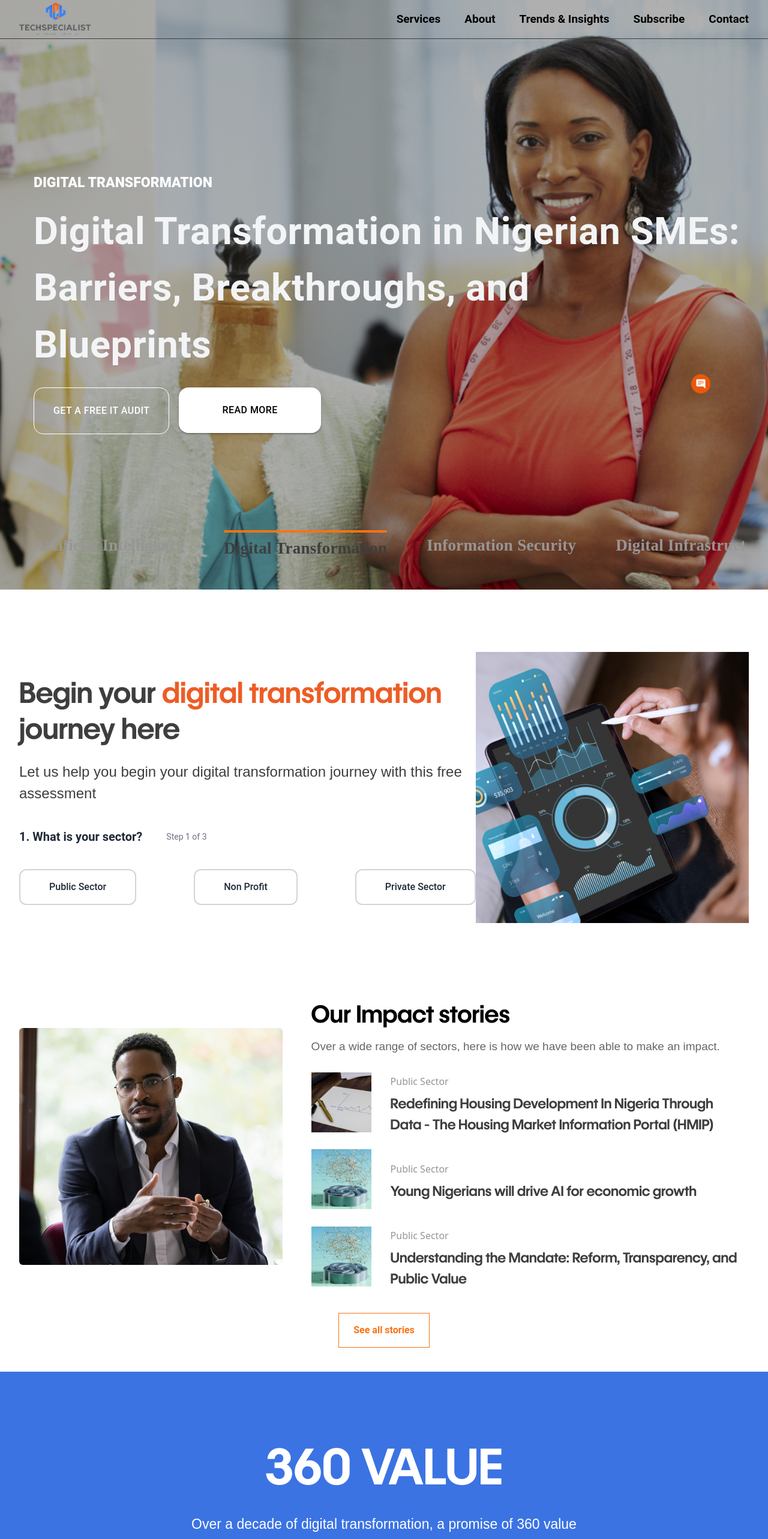
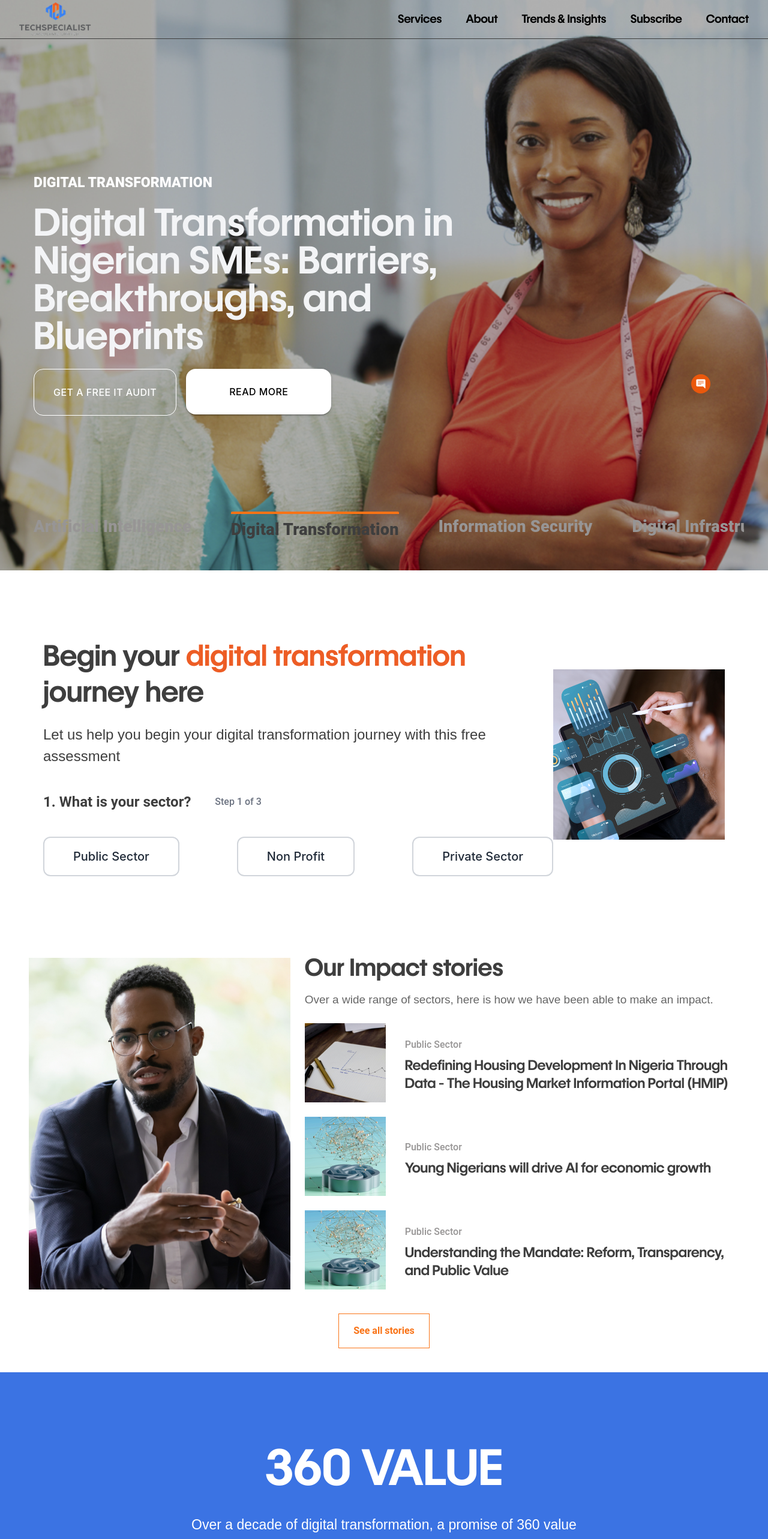
Before and after one commit to joy0796/TECHSPECIALIST, a Next.js app: page / in a window 1280 px wide. Shown: the top 2566 px of the page at 60% size. Built offline with nearby package versions, Linux system fonts and the light colour scheme.

Commit message:
fixed heropage

```diff
--- a/src/app/components/about/aboutus.tsx
+++ b/src/app/components/about/aboutus.tsx
@@ -24,9 +24,9 @@ export default function Aboutus() {
       <div className="absolute inset-0 bg-black/30" /> */}
 
       {/* Content Box */}
-      <div className="absolute top-10 left-5 sm:left-10 bg-gradient-to-r from-black/80 via-black/60 to-transparent text-white max-w-4xl p-6 mt-14 rounded-md shadow-lg border-l-4 border-[#F06322]" data-aos="fade-up"
+      <div className="absolute top-10 left-5 sm:left-10 bg-gradient-to-r from-black/80 via-black/60 to-transparent text-white max-w-4xl p-6 mt-14 rounded-md shadow-lg border-l-4 border-[#F06322] py-16" data-aos="fade-up"
      data-aos-duration="1000">
-        <p className="text-[57px] font-[600] uppercase text-[#FFFFFF] mb-2 mt-10 font-sans">About Us</p>
+        <p className="text-[57px] font-[600] text-[#FFFFFF] mb-2 mt-10 font-sans">About Us</p>
         <h2 className="text-[23px] font-[900] leading-snug mb-6 font-Roboto">
           Where innovation meets impacts, we bridge users, technology and businesses with bespoke IT services.Our end-to-end solutions empower organisations to work smarter, grow faster and align IT with strategic goals-turning ambitions into measureable success.
         </h2>
--- a/src/app/components/about/aboutuswrapper.tsx
+++ b/src/app/components/about/aboutuswrapper.tsx
@@ -5,7 +5,7 @@ import Image from "next/image";
 const AboutusWrapper = () => {
   return (
     <>
-    <div className="relative w-full h-[100vh] overflow-hidden">
+    <div className="relative w-full h-[100vh] overflow-hidden pt-16">
     <div
       className="absolute inset-0 bg-cover bg-no-repeat"
       style={{ backgroundImage: "url('/aboutimg.png')",
--- a/src/app/components/digitalTransformation.tsx
+++ b/src/app/components/digitalTransformation.tsx
@@ -37,7 +37,7 @@ export default function DigitalTransformationSection() {
   const handleReset = () => setStep(1);
 
   return (
-    <section className="flex  w-[95%] flex-col items-center justify-between  pt-12 pb-24 gap-10 mx-auto">
+    <section className="flex  w-[95%] flex-col items-center justify-between  pt-12 pb-24 gap-10 mx-auto px-4 md:px-10">
       {step === 1 && (
         <div className="flex flex-col-reverse lg:flex-row items-center justify-between w-full">
           <div
@@ -53,17 +53,17 @@ export default function DigitalTransformationSection() {
               Let us help you begin your digital transformation journey with this free assessment
             </p>
             <div className="mt-10 flex flex-col sm:flex-row items-center justify-start gap-10 text-gray-800 w-full mb-10">
-              <h2 className="text-xl font-semibold mb-4 sm:mb-0">
+              <h2 className="font-[20px] md:text-[24px] font-[700] mb-4 sm:mb-0 font-Poppins text-[#3E3E3E]">
                 1. <span className="font-bold">What is your sector?</span>
               </h2>
-              <p className="text-sm text-gray-500">Step 1 of 3</p>
+              <p className="text-[14px] md:text-[16px] text-gray-500 font-[500] font-sans">Step 1 of 3</p>
             </div>
             <div className="mt-6 flex flex-col sm:flex-row items-center justify-start gap-10 md:gap-24">
               {sectors.map((sector) => (
                 <button
                   key={sector}
                   onClick={() => sector === "Public Sector" && setStep(2)}
-                  className="px-12 py-4 border-2 border-gray-300 rounded-xl text-gray-800 font-medium hover:bg-[#ED5D25] hover:text-white transition whitespace-nowrap"
+                  className="px-12 py-4 border-2 border-gray-300 rounded-xl text-gray-800 font-[500] hover:bg-[#ED5D25] hover:text-white transition whitespace-nowrap text-[18px] md:text-[20px] font-inter"
                 >
                   {sector}
                 </button>
@@ -98,13 +98,13 @@ export default function DigitalTransformationSection() {
 
           </div>
           <p className="text-sm text-gray-500 mb-6 font-semibold">Step 2 of 3</p>
-          <button onClick={handleReset} className="text-orange-500 font-semibold ml-auto text-lg mb-10">Reset</button>
+          <button onClick={handleReset} className="text-[#ED5D25] font-semibold ml-auto text-lg mb-10">Reset</button>
           </div>
           <div className="grid grid-cols-1 sm:grid-cols-2 lg:grid-cols-3 gap-14">
             {industries.map((industry) => (
               <div
                 key={industry}
-                className="shadow-lg rounded-lg py-8 px-4 cursor-pointer hover:shadow-lg transition border-t-4 border-orange-500 text-[#3E3E3E] hover:bg-orange-500 hover:text-white"
+                className="shadow-lg rounded-lg py-8 px-4 cursor-pointer hover:shadow-lg transition border-t-4 border-[#ED5D25] text-[#3E3E3E] hover:bg-[#ED5D25] hover:text-white"
                 onClick={() => setStep(3)}
               >
                 <p className="font-semibold text-lg">{industry}</p>
@@ -123,7 +123,7 @@ export default function DigitalTransformationSection() {
 
           </div>
           <p className="text-sm text-gray-500 mb-6 font-semibold">Step 2 of 3</p>
-          <button onClick={handleReset} className="text-orange-500 font-semibold ml-auto text-lg mb-10">Reset</button>
+          <button onClick={handleReset} className="text-[#ED5D25] font-semibold ml-auto text-lg mb-10">Reset</button>
           </div>
           <div className="grid grid-cols-1 sm:grid-cols-2 lg:grid-cols-3 gap-6 text-[#3E3E3E] ">
             {cards.map((card, index) => (
@@ -136,7 +136,7 @@ export default function DigitalTransformationSection() {
                   <p className="text-[#979595]">{card.content}</p>
                 </div>
                 {index >= 0 && (
-                  <button className="mt-4 px-2 py-1 border border-orange-500 text-orange-500 bg-white hover:bg-orange-50 transition w-full md:w-[110px] ml-auto">
+                  <button className="mt-4 px-2 py-1 border border-orange-500 text-[#ED5D25] bg-white hover:bg-orange-50 transition w-full md:w-[110px] ml-auto">
                     See More
                   </button>
                 )}
--- a/src/app/components/hero360value.tsx
+++ b/src/app/components/hero360value.tsx
@@ -10,7 +10,7 @@ export default function Hero360Value() {
         </p>
 
         <Link href="/about">
-        <button className="border border-white px-8 py-4 text-white text-[19px] font-medium hover:bg-white hover:text-blue-600 transition-all duration-300">
+        <button className="border border-white px-8 py-4 text-white text-[19px] font-[500] hover:bg-white hover:text-blue-600 transition-all duration-300 font-sans">
           Read More
         </button>
         </Link>
--- a/src/app/components/heropage.tsx
+++ b/src/app/components/heropage.tsx
@@ -59,7 +59,7 @@ const HeroSection = ({
       <Box className="flex flex-col-reverse lg:flex-row">
         <Box className="w-full md:ml-10  lg:mt-8 space-y-4 text-center md:text-left">
           <div
-            className="font-black text:[16px] md:text-[23px] font-Roboto uppercase"
+            className="font-black text:[16px] md:text-[23px] font-sans uppercase"
             style={{ color: headingColor }}
           >
             {activeTab.label}
@@ -73,10 +73,13 @@ const HeroSection = ({
       sm: '40px',
       md: '63px',
     },
+        fontFamily: 'WF Visual Sans, sans-serif',
               color: backgroundTextColor,
-              whiteSpace: 'pre-line'
+              whiteSpace: 'pre-line',
+              lineHeight: '100%',
+              maxWidth: '950px',
             }}
-            className="font-sans "
+
 
           >
             {activeTab.heading}
@@ -100,10 +103,13 @@ const HeroSection = ({
                   color: isWhiteText ? "#fff" : "#000",
                   padding: "1.5rem 2rem",
                   fontSize: "16px",
+                  fontFamily: 'Inter, sans-serif',
                   "&:hover": {
                     backgroundColor: isWhiteText ? "#fff" : "#000",
                     color: isWhiteText ? "#000" : "#fff",
                   },
+
+
                 }}
               >
                 Get a Free IT Audit
@@ -119,6 +125,7 @@ const HeroSection = ({
                   color: isWhiteText ? "#000" : "#fff",
                   padding: "1.5rem 4.5rem",
                   fontSize: "16px",
+                  fontFamily: 'Inter, sans-serif',
 
                   "&:hover": {
                     backgroundColor: isWhiteText ? "#f3f3f3" : "#2f2f2f",
@@ -173,7 +180,7 @@ const HeroSection = ({
                       color: isActive ? "#3E3E3E" : "#979595",
                       textTransform: "none",
                       fontSize: "27px",
-                      fontFamily: "font-sans",
+                      fontFamily: "'Roboto', 'sans-serif'",
                     }}
                   >
                     {tab.label}
--- a/src/app/components/impactStories.tsx
+++ b/src/app/components/impactStories.tsx
@@ -46,30 +46,29 @@ export default function ImpactStories() {
         }, []);
 
   return (
-    <section className="bg-white text-black py-10 md:w-[95%] mx-auto " data-aos="zoom-in"
+    <section className="bg-white text-black py-10 md:w-[95%] mx-auto px-4 md:px-[10]" data-aos="zoom-in"
               data-aos-duration="1000">
-      <div className="flex flex-col md:flex-row gap-6 md:gap-10 items-center" >
-        <div className="w-full lg:w-[60%] h-auto " >
+      <div className="flex flex-col md:flex-row gap-6 md:gap-4 items-start" >
+        <div className="w-full lg:w-[60%] h-[400px] md:h-[553px] relative" >
           <Image
             src="/imactimg1.png"
             alt="Speaker"
-            width={400}
-            height={1000}
-            className="rounded-md w-full object-cover"
+            fill
+            className=" w-full object-cover"
           />
         </div>
         <div className="px-2 w-full space-y-2" >
-          <h2 className="text-2xl md:text-[40px] font-[600] text-black font-custom pb-4" >
+          <h2 className="text-2xl md:text-[40px] font-[600] text-[#3E3E3E] font-custom pb-4" >
             Our Impact stories
           </h2>
-          <p className="text-[#666666] text-[19px] font-poppins pb-4">
+          <p className="text-[#666666] text-[19px] font-poppins pb-4 font-[400]">
             Over a wide range of sectors, here is how we have been able to make an impact.
           </p>
           <div className="space-y-6 flex flex-col">
             {stories.map((story) => (
               <Link key={story.id} href={story.link}>
-              <div key={story.id} className="flex gap-8 items-center">
-                <div className="min-w-[100px] h-[100px] relative">
+              <div key={story.id} className="flex gap-4 md:gap-8 items-center">
+                <div className="min-w-[100px] h-[100px] md:min-w-[135px] md:h-[132px] relative">
                   <Image
                     src={story.image}
                     alt={story.title}
@@ -78,8 +77,8 @@ export default function ImpactStories() {
                   />
                 </div>
                 <div>
-                  <p className="text-[16px] text-[#979595]  mt-2 mb-2 font-[sans]">{story.sector}</p>
-                  <p className="text-[23px] font-custom text-[#3E3E3E] font-[600]">{story.title}</p>
+                  <p className="text-[16px] text-[#979595]  mt-2 mb-2 font-sans font-[500]">{story.sector}</p>
+                  <p className="text-[18px] md:text-[23px] font-custom text-[#3E3E3E] font-[600] leading-[130%]">{story.title}</p>
                 </div>
               </div>
               </Link>
--- a/src/app/components/navbar.tsx
+++ b/src/app/components/navbar.tsx
@@ -75,20 +75,20 @@ const Navbar = () => {
             />
           </Link>
 
-          <div className="hidden md:flex space-x-10 text-[19px] font-sans font-[600]">
-            <Link href="/services" className={`${isActive("/services")}`}>
+          <div className="hidden md:flex space-x-10 text-[19px]  font-[600]">
+            <Link href="/services" className={`${isActive("/services")} font-custom`}>
               Services
             </Link>
-            <Link href="/about" className={`${isActive("/about")}`}>
+            <Link href="/about" className={`${isActive("/about")} font-custom`}>
               About
             </Link>
-            <Link href="/trends" className={`${isActive("/trends")}`}>
+            <Link href="/trends" className={`${isActive("/trends")} font-custom`}>
               Trends & Insights
             </Link>
-            <Link href="/subscribe" className={`${isActive("/subscribe")}`}>
+            <Link href="/subscribe" className={`${isActive("/subscribe")} font-custom`}>
               Subscribe
             </Link>
-            <Link href="/contact" className={`${isActive("/contact")}`}>
+            <Link href="/contact" className={`${isActive("/contact")} font-custom`}>
               Contact
             </Link>
           </div>
--- a/tailwind.config.ts
+++ b/tailwind.config.ts
@@ -40,7 +40,7 @@ export default {
         sans: ['Roboto', 'sans-serif'],
         heading: ['"Playfair Display"', 'serif'],
         mono: ['"Fira Code"', 'monospace'],
-        custom: ['WF Visual Sans', 'sans-serif'],
+        custom: ['"WF Visual Sans"', 'sans-serif'],
       poppins: ['Poppins', 'sans-serif'],
       inter: ['Inter', 'sans-serif'],
       },
```
Also changed, not shown: src/app/components/empowerbusinesses.tsx (+6 -6 lines), src/app/components/footer.tsx (+27 -21 lines), src/app/components/herowrapper.tsx (+4 -4 lines), src/app/components/recentFindings.tsx (+4 -4 lines), public/blackguy.png (added), public/compressedblackguy.png (added).
